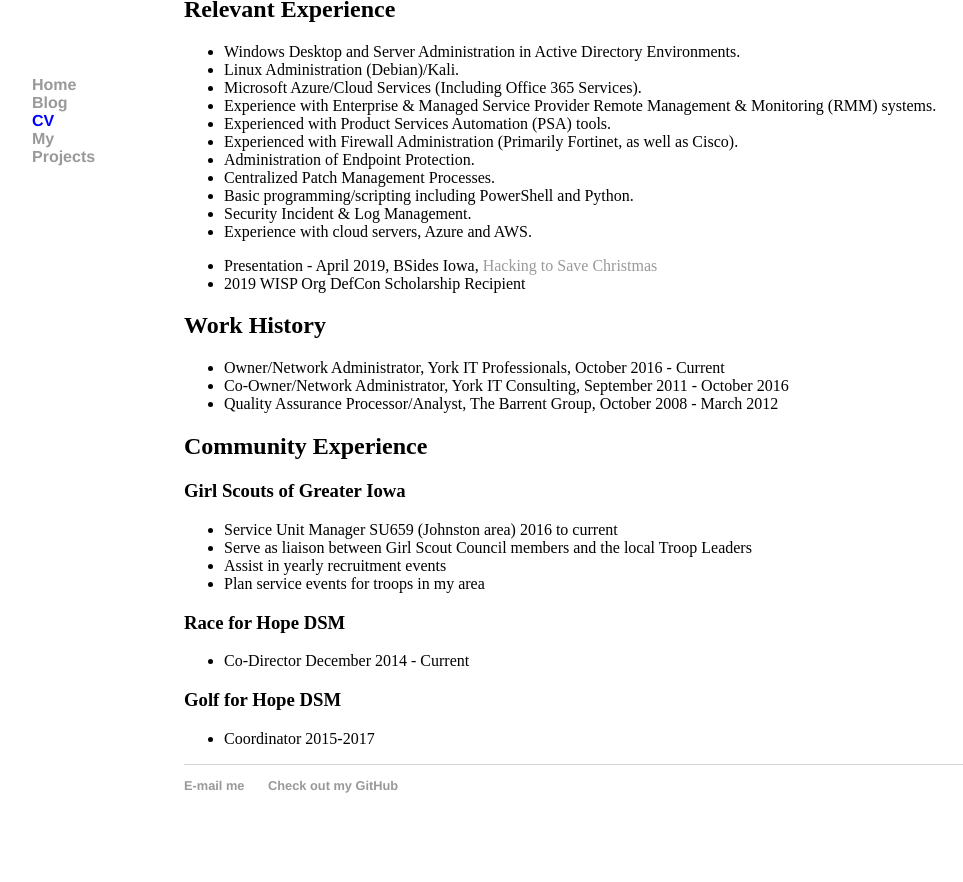
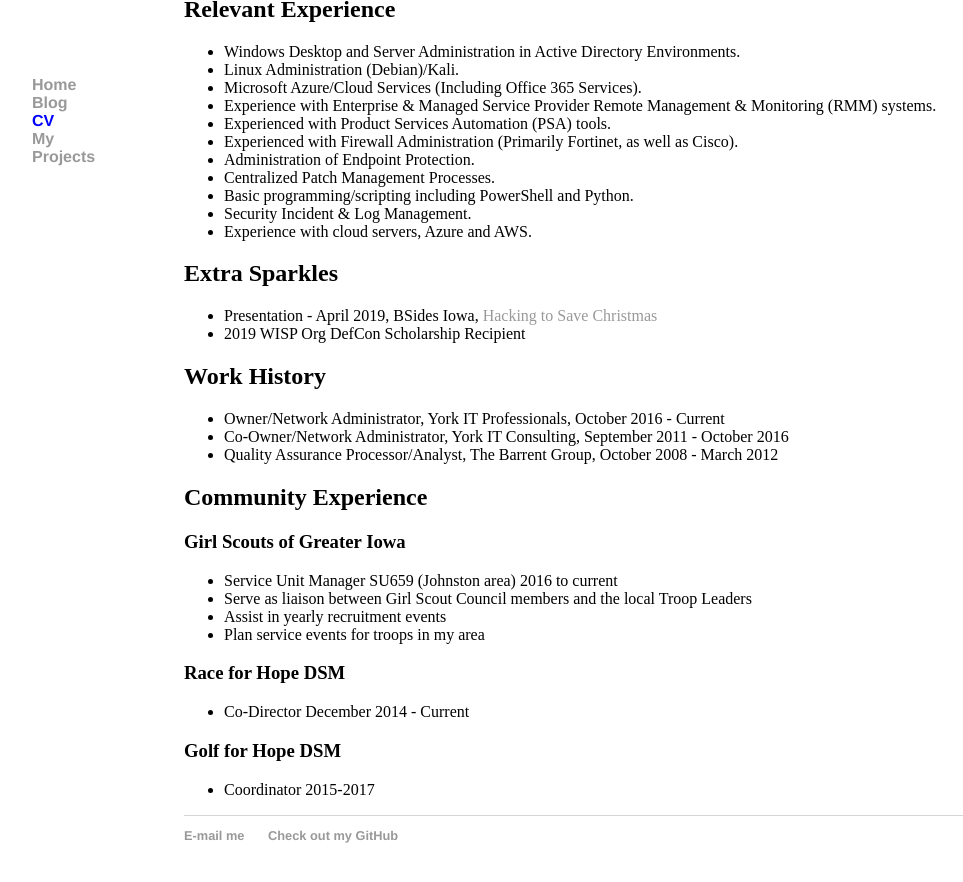
Before and after one commit to RocketGeek42/rocketgeek.github.io, a Jekyll site: the page built from cv/index.html, in a window 1280 px wide and 900 px high, scrolled down 666 px. Shown: the top 882 px of the window, without its empty margins (8-971 px from the left). Built offline with Jekyll 4.4.1, drawn with Linux system fonts in a browser that asks for light colours; before the commit the page ends 1519 px from its top, so only the background shows below that.

Commit message:
Update index.html
add tag for section

```diff
--- a/cv/index.html
+++ b/cv/index.html
@@ -52,6 +52,7 @@
     </ul>
 </div>
 <div class="extra_sparkles">
+    <h2>Extra Sparkles</h2>
     <ul>
         <li>Presentation - April 2019, BSides Iowa, <a href="https://www.youtube.com/watch?v=PoK3hZ7mQ7s"> Hacking to Save Christmas</a></li>
         <li>2019 WISP Org DefCon Scholarship Recipient</li>
```
